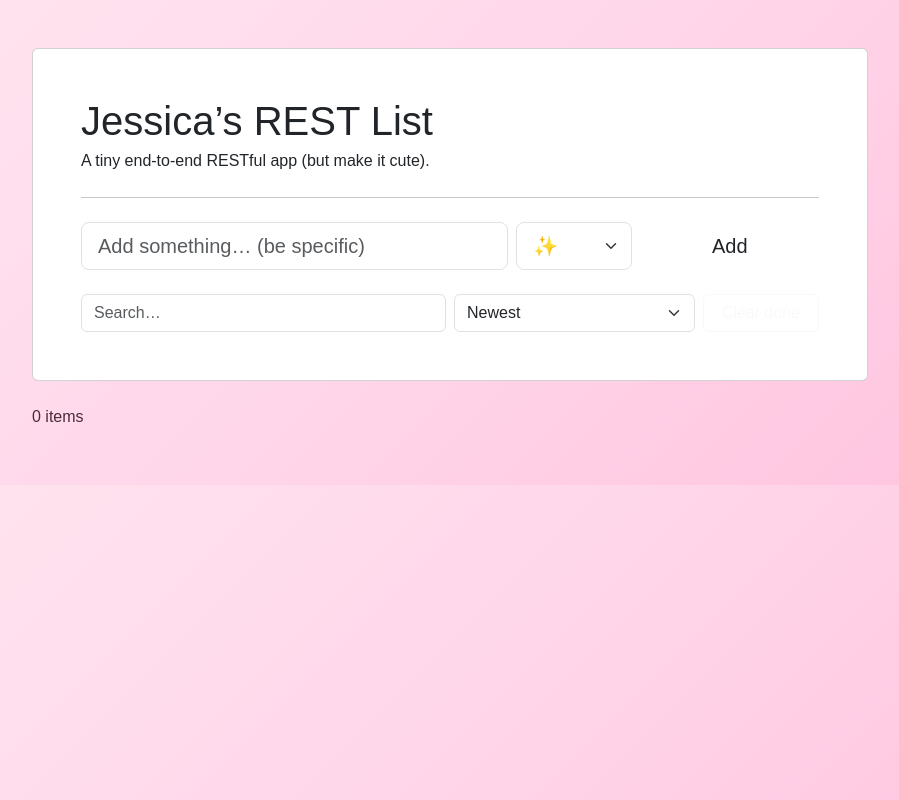
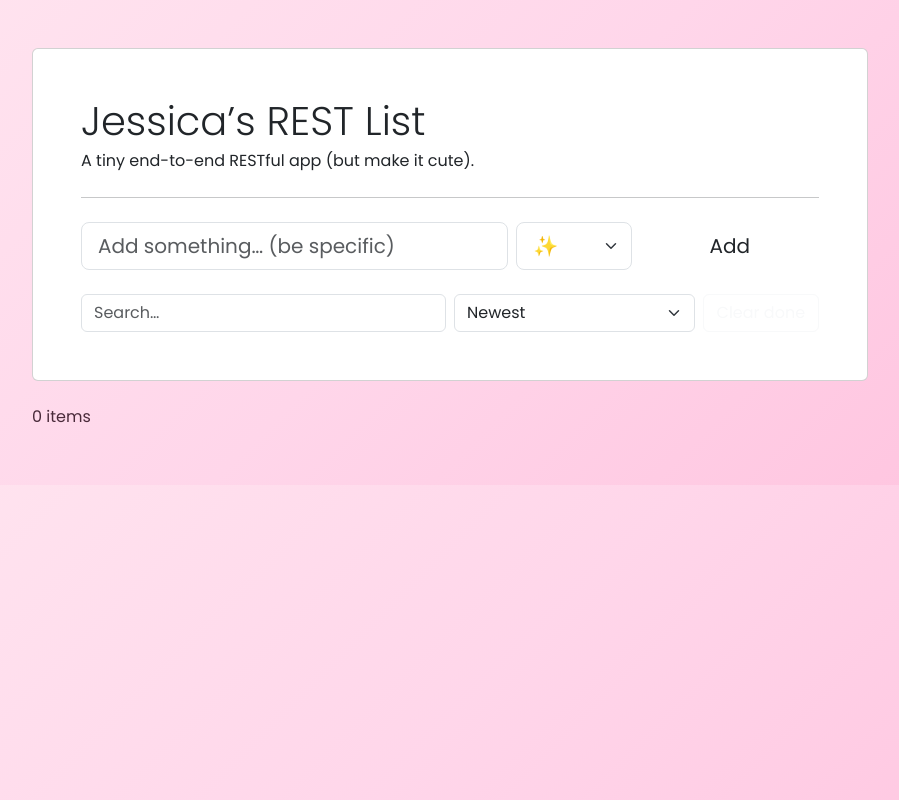
Before and after one commit to jessicakoo9/project4, a website: page public/index.html in a window 1280 px wide. Shown: the whole page, without its empty margins (190-1089 px from the left). Drawn offline with nearby package versions, Linux system fonts and the light colour scheme; no server answers.

Commit message:
Change font from Nunito to Poppins in index.html

```diff
--- a/public/index.html
+++ b/public/index.html
@@ -8,7 +8,7 @@
 
   <link rel="preconnect" href="https://fonts.googleapis.com">
   <link rel="preconnect" href="https://fonts.gstatic.com" crossorigin>
-  <link href="https://fonts.googleapis.com/css2?family=Nunito:wght@400;700;900&display=swap" rel="stylesheet">
+  <link href="https://fonts.googleapis.com/css2?family=Poppins:wght@300;400;600&display=swap" rel="stylesheet">
 
   <link href="https://cdn.jsdelivr.net/npm/bootstrap@5.3.3/dist/css/bootstrap.min.css" rel="stylesheet">
   <link rel="stylesheet" href="./styles.css" />
```
